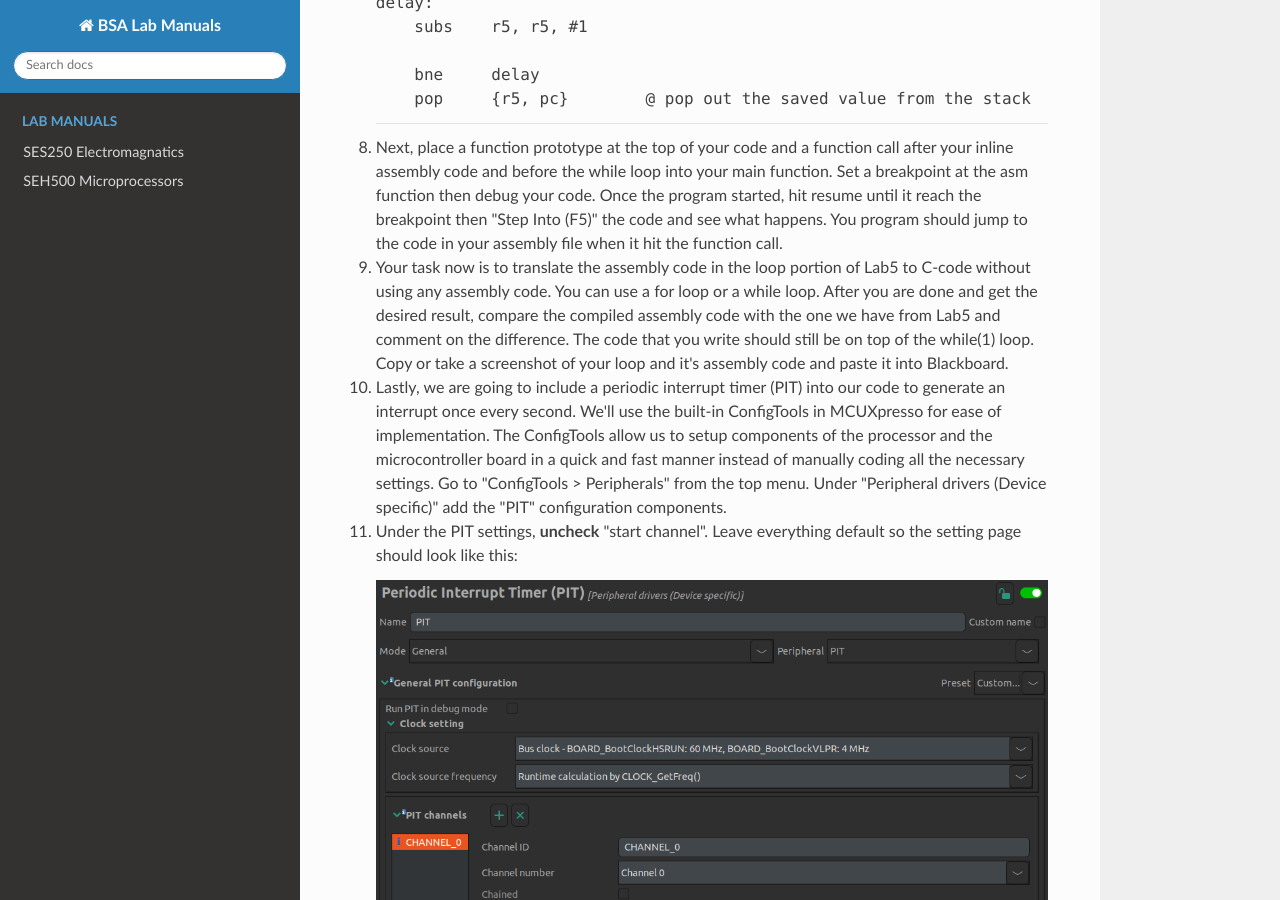
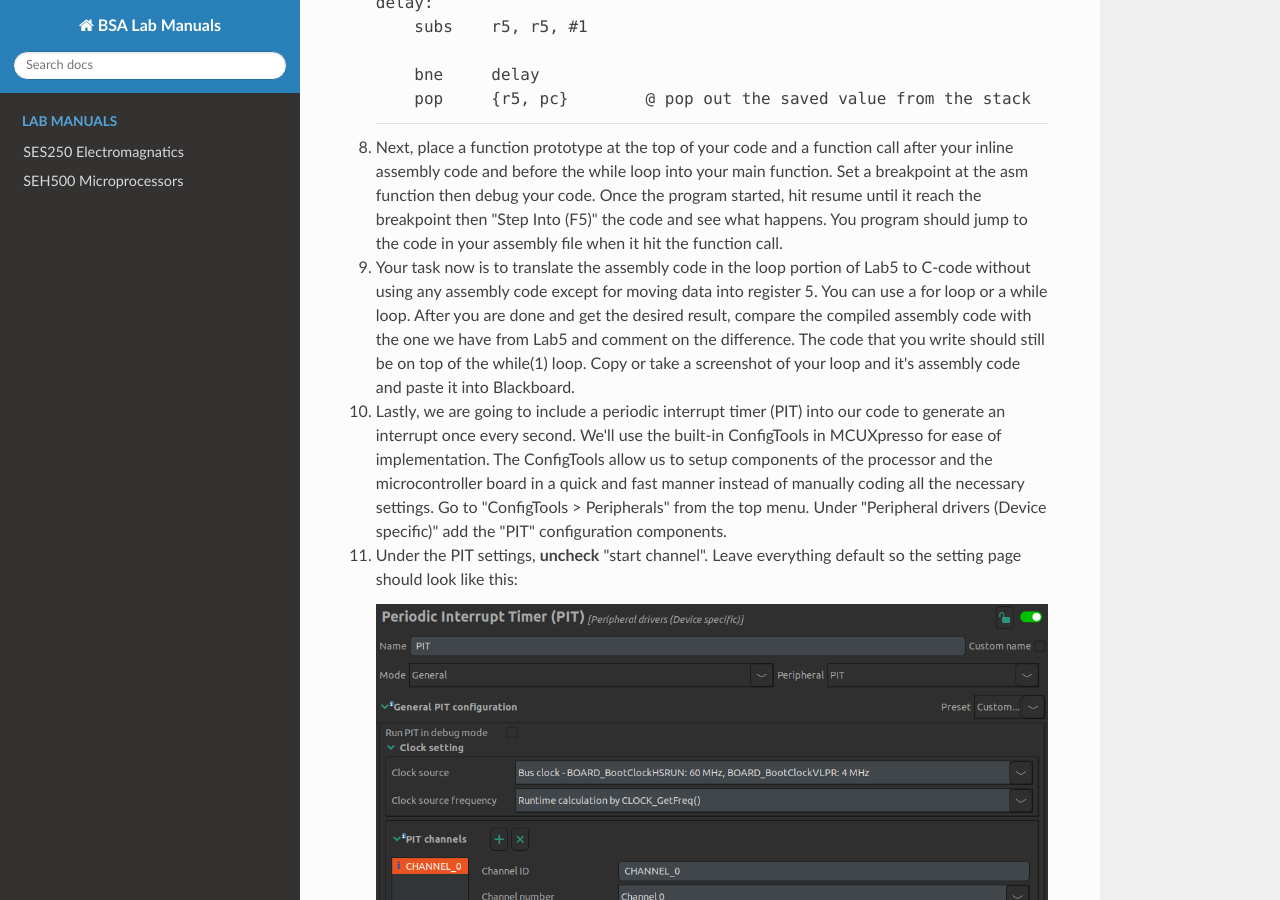
Before and after one commit to Seneca-BSA/bsa, an MkDocs documentation site: the page built from docs/seh500/lab6.md, in a window 1280 px wide and 900 px high, scrolled down 2316 px. Built offline with MkDocs 1.6.1, drawn with Linux system fonts in a browser that asks for light colours; nearby versions of some CDN libraries.

Commit message:
updated lab6 instruction

```diff
--- a/docs/seh500/lab6.md
+++ b/docs/seh500/lab6.md
@@ -78,7 +78,7 @@ Similar to the previous lab.
 
 1. Next, place a function prototype at the top of your code and a function call after your inline assembly code and before the while loop into your main function. Set a breakpoint at the asm function then debug your code. Once the program started, hit resume until it reach the breakpoint then "Step Into (F5)" the code and see what happens. You program should jump to the code in your assembly file when it hit the function call.
 
-1. Your task now is to translate the assembly code in the loop portion of Lab5 to C-code without using any assembly code. You can use a for loop or a while loop. After you are done and get the desired result, compare the compiled assembly code with the one we have from Lab5 and comment on the difference. The code that you write should still be on top of the while(1) loop. Copy or take a screenshot of your loop and it's assembly code and paste it into Blackboard.
+1. Your task now is to translate the assembly code in the loop portion of Lab5 to C-code without using any assembly code except for moving data into register 5. You can use a for loop or a while loop. After you are done and get the desired result, compare the compiled assembly code with the one we have from Lab5 and comment on the difference. The code that you write should still be on top of the while(1) loop. Copy or take a screenshot of your loop and it's assembly code and paste it into Blackboard.
 
 1. Lastly, we are going to include a periodic interrupt timer (PIT) into our code to generate an interrupt once every second. We'll use the built-in ConfigTools in MCUXpresso for ease of implementation. The ConfigTools allow us to setup components of the processor and the microcontroller board in a quick and fast manner instead of manually coding all the necessary settings. Go to "ConfigTools > Peripherals" from the top menu. Under "Peripheral drivers (Device specific)" add the "PIT" configuration components.
 
```
